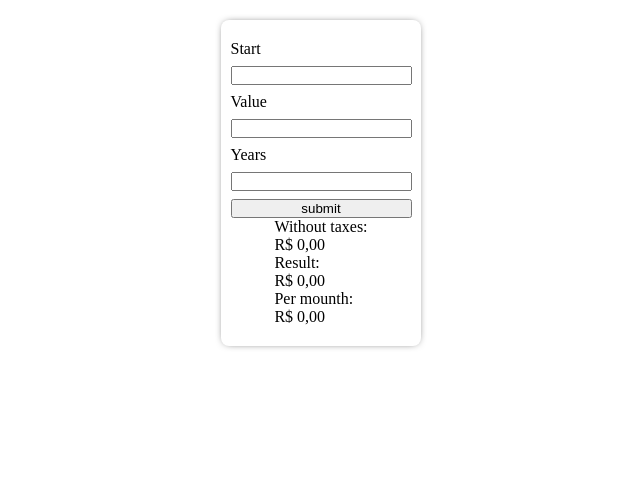
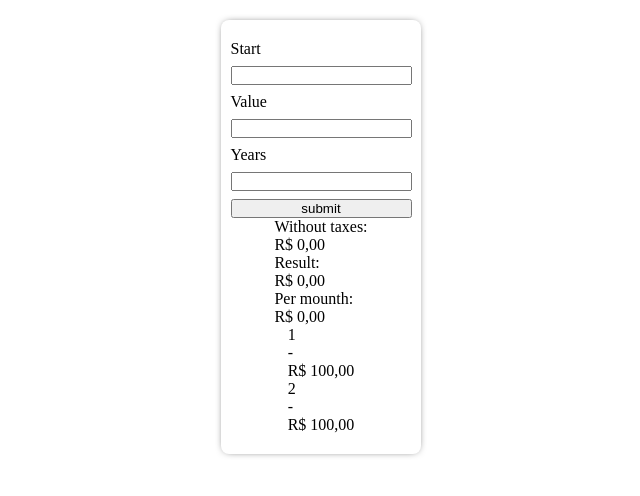
Before and after one commit to carmogui/counting-money, a React (Vite) app: page / in a window 1280 px wide. Shown: the top 496 px of the page, without its empty margins (319-959 px from the left). Built offline with nearby package versions, Linux system fonts and the light colour scheme.

Commit message:
start deposit list

```diff
--- a/src/App.tsx
+++ b/src/App.tsx
@@ -1,4 +1,6 @@
-import { FormEvent, useState } from "react";
+import { FormEvent, useEffect, useState } from "react";
+import { Deposit } from "src/components";
+import { depositsService } from "src/services";
 import "./styles.scss";
 
 const ANNUAL_FEE = 13;
@@ -10,6 +12,7 @@ function App() {
     withoutTaxes: 0,
     total: 0,
   });
+  const [deposits, setDeposits] = useState<any[]>([]);
 
   function addTaxes(total = 0, value = 0) {
     const fee = total * MONTHLY_FEE;
@@ -43,6 +46,20 @@ function App() {
     });
   }
 
+  useEffect(() => {
+    async function getDeposits() {
+      const data = await depositsService.get();
+
+      setDeposits(data);
+    }
+
+    getDeposits();
+  }, []);
+
+  const renderDeposits = deposits.map(({ value, date }) => (
+    <Deposit value={value} date={date} />
+  ));
+
   return (
     <form onSubmit={handleSubmit} className="form">
       <div className="top-wrapper">
@@ -68,6 +85,8 @@ function App() {
         <p>Per mounth:</p>
         <span>{formatCurrency(addTaxes(result.total) - result.total)}</span>
       </div>
+
+      {renderDeposits}
     </form>
   );
 }
--- /dev/null
+++ b/src/components/deposit/index.tsx
@@ -0,0 +1,18 @@
+import { formatCurrency } from "src/helpers/currency";
+
+interface Props {
+  value: number;
+  date: number;
+}
+
+export function Deposit({ value, date }: Props) {
+  const formattedValue = formatCurrency(value);
+
+  return (
+    <div>
+      <p>{date}</p>
+      <p>-</p>
+      <p>{formattedValue}</p>
+    </div>
+  );
+}
--- /dev/null
+++ b/src/components/index.ts
@@ -0,0 +1 @@
+export * from "./deposit";
--- /dev/null
+++ b/src/helpers/currency/index.ts
@@ -0,0 +1,3 @@
+export function formatCurrency(value: number = 0) {
+  return value.toLocaleString("pt-br", { style: "currency", currency: "BRL" });
+}
--- /dev/null
+++ b/src/services/deposits/index.ts
@@ -0,0 +1,20 @@
+const data = [
+  {
+    id: 1,
+    value: 100,
+    date: 1,
+  },
+  {
+    id: 2,
+    value: 100,
+    date: 2,
+  },
+];
+
+async function get() {
+  return data;
+}
+
+export const depositsService = {
+  get,
+};
--- /dev/null
+++ b/src/services/index.ts
@@ -0,0 +1 @@
+export * from "./deposits";
```
Also changed, not shown: src/helpers/index.ts (added).
